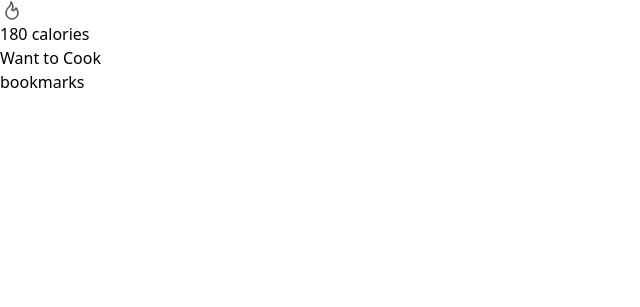
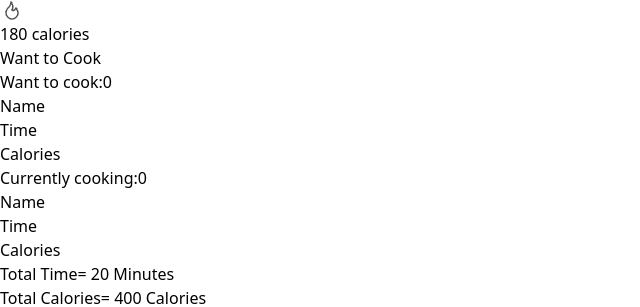
Before and after one commit to MdMahadiHasan11/Kitchen-recipe, a React (Vite) app: page / in a window 1280 px wide. Shown: the part 4562-4869 px from the top of the page, without its empty margins (0-640 px from the left). Before the commit the page ends 4656 px from the top, so only its background shows below. Built offline with nearby package versions, Linux system fonts and the light colour scheme.

Commit message:
cart function added

```diff
--- a/src/App.jsx
+++ b/src/App.jsx
@@ -1,11 +1,39 @@
 
+import { useState } from 'react'
 import './App.css'
 import Banner from './components/Banner/Banner'
 import Bookmarks from './components/Bookmarks/Bookmarks'
 import Carts from './components/Carts/Carts'
 import Header from './components/Header/Header'
 
+
 function App() {
+
+  const [bookmarks, setBookmarks] = useState([]);
+  // let comment='';
+
+
+  const handleAddBookmark = cart => {
+
+    const isExist = bookmarks.find(item => item.recipe_id == cart.recipe_id);
+    if (!isExist) {
+      const newBookmarks = [...bookmarks, cart];
+      setBookmarks(newBookmarks);
+    }
+    else {
+      // comment=`hasan`;
+      // <Bookmarks comment={comment}></Bookmarks>
+      alert('Double click');
+    }
+
+
+  }
+
+  const handlePrepare = () =>{
+    console.log('hasan');
+  }
+
+
 
   return (
     <>
@@ -14,11 +42,12 @@ function App() {
       <Banner></Banner>
 
       <div className='md:flex'>
-        <Carts></Carts>
-        <Bookmarks></Bookmarks>
+        <Carts handleAddBookmark={handleAddBookmark}></Carts>
+
+        <Bookmarks bookmarks={bookmarks } handlePrepare={handlePrepare}>
+
+        </Bookmarks>
       </div>
-
-
 
     </>
   )
--- /dev/null
+++ b/src/components/Bookmark/Bookmark.jsx
@@ -0,0 +1,51 @@
+import PropTypes from 'prop-types'
+
+const Bookmark = (props) => {
+    const {bookmark , index , handlePrepare }=props;
+
+    // const {index} = index;
+    const { recipe_name, prepare_time, calories } = bookmark;
+    return (
+        <div>
+
+
+            <div className='bg-slate-200 p-4 m-4 rounded-xl'>
+                <h3 className='text-2xl'></h3>
+
+
+                <table className="table">
+
+                    <thead>
+                        {/* <tr>
+                        <th></th>
+                        <th>Name</th>
+                        <th>Job</th>
+                        <th>Favorite Color</th>
+                        <th></th>
+                    </tr> */}
+                    </thead>
+                    <tbody>
+
+                        <tr className="bg-base-200">
+                            <th className='pr-3'>{index}</th>
+                            <td className='pr-3'>{recipe_name}</td>
+                            <td className='pr-3'>{prepare_time}</td>
+                            <td className='pr-3'>{calories}</td>
+                            <td className='pr-3'><button onClick={()=>handlePrepare(recipe_name)} className='py-2 px-4 mx-auto bg-[#0BE58A] rounded-full'>Preparing</button></td>
+                        </tr>
+
+                    </tbody>
+                </table>
+
+
+            </div>
+        </div>
+    );
+};
+Bookmark.propTypes = {
+    bookmark: PropTypes.object,
+    index:PropTypes.number,
+    handlePrepare:PropTypes.func
+}
+
+export default Bookmark;
--- a/src/components/Bookmarks/Bookmarks.jsx
+++ b/src/components/Bookmarks/Bookmarks.jsx
@@ -1,10 +1,81 @@
+import PropTypes from 'prop-types'
+import Bookmark from '../../components/Bookmark/Bookmark'
+// import Comment from '../../components/Comment/Comment'
 
-const Bookmarks = () => {
+const Bookmarks = ({ bookmarks , handlePrepare }) => {
     return (
-        <div className="md:w-1/3">
-            <h2 className="text-4xl">bookmarks</h2>
-        </div>
+        <div className="md:w-1/3 lg:m-10 m-6 bg-base-200 shadow-xl">
+
+            {/* <Comment comment={comment}></Comment> */}
+
+            <h2 className="text-2xl font-semibold text-center">Want to cook:{bookmarks.length}</h2>
+
+            <div className='border border-solid border-gray-200 my-4'>
+
+            </div>
+
+            {/* table */}
+            <div className="">
+                <div className='flex justify-around'>
+                    <p></p>
+                    <p>Name</p>
+                    <p>Time</p>
+                    <p>Calories</p>
+                    <p></p>
+                </div>
+            </div>
+
+            {/* table   */}
+
+
+            {
+                bookmarks.map((bookmark, i) => <Bookmark key={bookmark.recipe_id} bookmark={bookmark} index={i + 1}> handlePrepare={handlePrepare}</Bookmark>)
+
+            }
+
+
+
+            <h2 className="text-2xl mt-8 font-semibold text-center">Currently cooking:{bookmarks.length}</h2>
+
+            <div className='border border-solid border-gray-200 my-4'>
+
+            </div>
+            {/* table */}
+            <div className="">
+                <div className='flex justify-around'>
+                    <p></p>
+                    <p>Name</p>
+                    <p>Time</p>
+                    <p>Calories</p>
+                    <p></p>
+                </div>
+            </div>
+
+            {/* table   */}
+
+            {
+                bookmarks.map((bookmark, i) => <Bookmark key={bookmark.recipe_id} bookmark={bookmark} index={i + 1}></Bookmark>)
+
+            }
+
+            <div className='border border-solid border-gray-200 my-4'>
+
+            </div>
+            <div className='flex justify-between font-bold'  >
+                <div>Total Time= 20 Minutes</div>
+                <div>Total Calories= 400 Calories</div>
+            </div>
+
+
+
+
+        </div >
     );
 };
 
+Bookmarks.propTypes = {
+    bookmarks: PropTypes.array,
+    handlePrepare: PropTypes.func
+}
+
 export default Bookmarks;
--- a/src/components/Cart/Cart.jsx
+++ b/src/components/Cart/Cart.jsx
@@ -5,7 +5,7 @@ import time from '../../assets/images/time.png'
 import PropTypes from 'prop-types';
 
 
-const Cart = ({ cart }) => {
+const Cart = ({ cart , handleAddBookmark }) => {
     const { recipe_id, img, recipe_name, short_desc, ingredients, prepare_time, calories } = cart;
     return (
         <div>
@@ -65,7 +65,7 @@ const Cart = ({ cart }) => {
                     </div>
 
                     <div className="card-actions items-center text-center py-4">
-                        <button className="py-2 px-4 mx-auto bg-[#0BE58A] rounded-full">Want to Cook</button>
+                        <button onClick={()=> handleAddBookmark(cart)} className="py-2 px-4 mx-auto bg-[#0BE58A] rounded-full">Want to Cook</button>
                     </div>
                 </div>
             </div>
@@ -73,7 +73,8 @@ const Cart = ({ cart }) => {
     );
 };
 Cart.propTypes = {
-    cart: PropTypes.object.isRequired
+    cart: PropTypes.object.isRequired,
+    handleAddBookmark:PropTypes.func
 }
 
 export default Cart;
--- a/src/components/Carts/Carts.jsx
+++ b/src/components/Carts/Carts.jsx
@@ -1,9 +1,10 @@
 import { useEffect } from "react";
 import { useState } from "react";
 import Cart from '../../components/Cart/Cart'
+import PropTypes from 'prop-types';
 
 
-const Carts = () => {
+const Carts = ({handleAddBookmark}) => {
 
     const [carts, setCarts] = useState([]);
 
@@ -19,7 +20,9 @@ const Carts = () => {
                 {
                     carts.map(cart => <Cart
                         key={cart.recipe_id}
-                        cart={cart} ></Cart>)
+                        cart={cart}
+                        handleAddBookmark={handleAddBookmark}
+                        ></Cart>)
                 }
             </div>
 
@@ -28,4 +31,8 @@ const Carts = () => {
     );
 };
 
+Carts.propTypes = {
+    handleAddBookmark:PropTypes.func
+}
+
 export default Carts;
--- /dev/null
+++ b/src/components/Comment/Comment.jsx
@@ -0,0 +1,12 @@
+
+
+const Comment = () => {
+    // console.log({comment});
+    return (
+        <div>
+
+        </div>
+    );
+};
+
+export default Comment;
--- a/src/components/Header/Header.jsx
+++ b/src/components/Header/Header.jsx
@@ -6,15 +6,15 @@ const Header = () => {
                 <div className="flex justify-between items-center">
                     <div className="flex">
                         <div>
-                            <a className="text-4xl font-extrabold">Kitchen Recipe</a>
+                            <a href="" className="text-4xl font-extrabold">Kitchen Recipe</a>
                         </div>
                     </div>
                     <div className=" hidden lg:flex">
                         <ul className="px-1 text-lg flex">
-                            <li><a className="text-btn-color ">Home</a></li>
-                            <li className="mx-8"><a className="text-text-gray">Recipes</a></li>
-                            <li><a className="text-text-gray">About</a></li>
-                            <li className="mx-8"><a className="text-text-gray">Search</a></li>
+                            <li><a href="" className="text-btn-color ">Home</a></li>
+                            <li className="mx-8"><a  href="" className="text-text-gray">Recipes</a></li>
+                            <li><a href=""  className="text-text-gray">About</a></li>
+                            <li className="mx-8"><a href=""  className="text-text-gray">Search</a></li>
                         </ul>
                     </div>
                     <div className="flex justify-between items-center">
```
